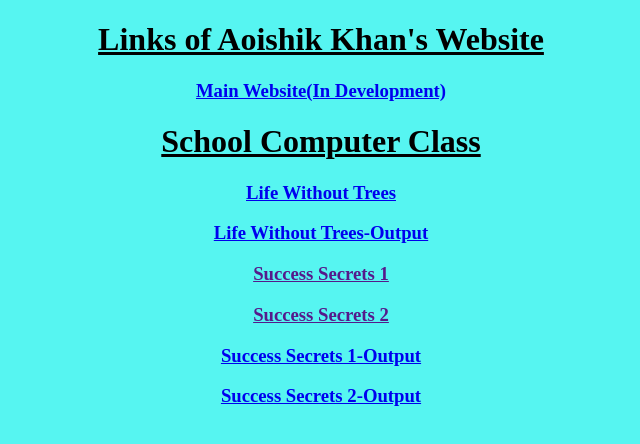
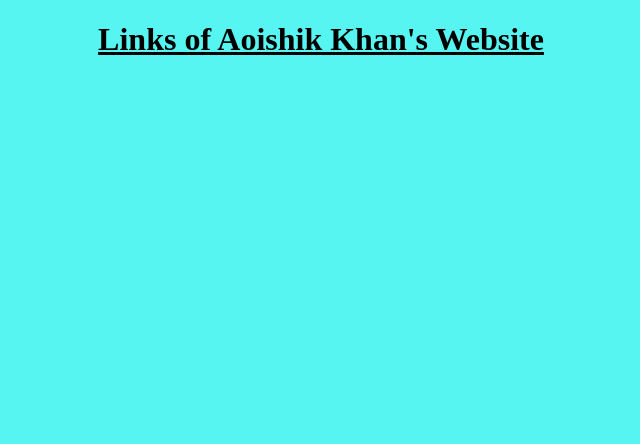
Before and after one commit to aoi2010/Aoishikkhan.tk-links, a plain HTML site: page Index.html in a window 1280 px wide. Shown: the whole page, without its empty margins (319-959 px from the left). Drawn offline with Linux system fonts and the light colour scheme.

Commit message:
Update Index.html

```diff
--- a/Index.html
+++ b/Index.html
@@ -4,17 +4,9 @@
     <meta charset="UTF-8">
     <meta http-equiv="X-UA-Compatible" content="IE=edge">
     <meta name="viewport" content="width=device-width, initial-scale=1.0">
-    <title>Aoishikkhan.tk Websites</title>
+    <title>AoishikkhanWebsites</title>
 </head>
 <body bgcolor="#56F5F1"><center>
    <h1><b><u>Links of Aoishik Khan's Website</u></b></h1>
-   <h3><a href="https://aoishikkhan.tk">Main Website(In Development)</a></h3>
-   <h1><b><u>School Computer Class</u></b></h1>
-   <h3><a href="https://re.aoishikkhan.tk/lwt">Life Without Trees</a></h3>
-   <h3><a href="https://re.aoishikkhan.tk/life-without-trees-output">Life Without Trees-Output</a></h3>
-   <h3><a href="">Success Secrets 1</a></h3>
-   <h3><a href="">Success Secrets 2</a></h3>
-   <h3><a href="https://re.aoishikkhan.tk/ss-output1">Success Secrets 1-Output</a></h3>
-   <h3><a href="https://re.aoishikkhan.tk/ss-output2">Success Secrets 2-Output</a></h3>
 </center></body>
 </html>
```
